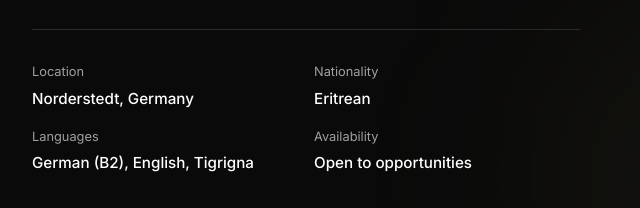
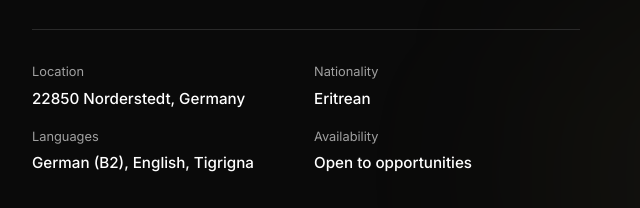
Before and after one commit to Isorgak/it-portfolio, a plain HTML site: page index.html in a window 1280 px wide. Shown: the part 1473-1681 px from the top of the page, 28-668 px from the left. Drawn offline with nearby package versions, Linux system fonts and the light colour scheme; animation ran at ten frames a second.

Commit message:
bugfix my cv and address

```diff
--- a/index.html
+++ b/index.html
@@ -37,7 +37,7 @@
                 <li><a href="#education" class="nav-link">Education</a></li>
                 <li><a href="#contact" class="nav-link">Contact</a></li>
             </ul>
-            <a href="Lebenslauf_I.T.Teklehaimanot.pdf" download class="nav-cta">
+            <a href="CV_I.T.Teklehaimanot.pdf" download class="nav-cta">
                 <i class="fas fa-download"></i> Download CV
             </a>
             <button class="nav-toggle" id="navToggle">
@@ -134,7 +134,7 @@
                     <div class="about-info">
                         <div class="info-item">
                             <span class="info-label">Location</span>
-                            <span class="info-value">Norderstedt, Germany</span>
+                            <span class="info-value">22850 Norderstedt, Germany</span>
                         </div>
                         <div class="info-item">
                             <span class="info-label">Nationality</span>
@@ -908,7 +908,7 @@
                             </div>
                             <div class="info-details">
                                 <span class="info-label">Location</span>
-                                <span class="info-value">Norderstedt, Germany</span>
+                                <span class="info-value">22850 Norderstedt, Germany</span>
                             </div>
                         </div>
                         <a href="tel:+4915759068627" class="info-card">
```
Also changed, not shown: 3 other files.
